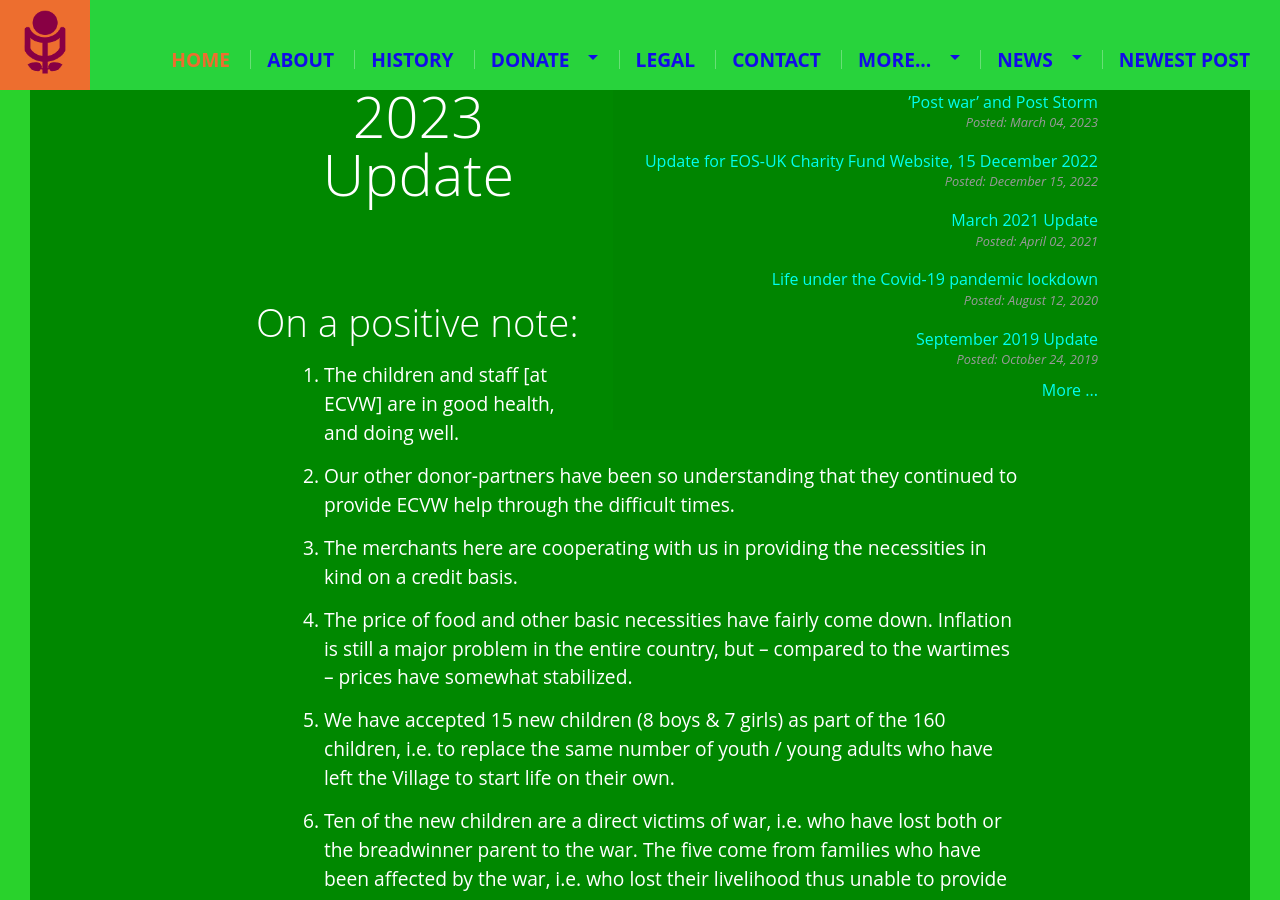
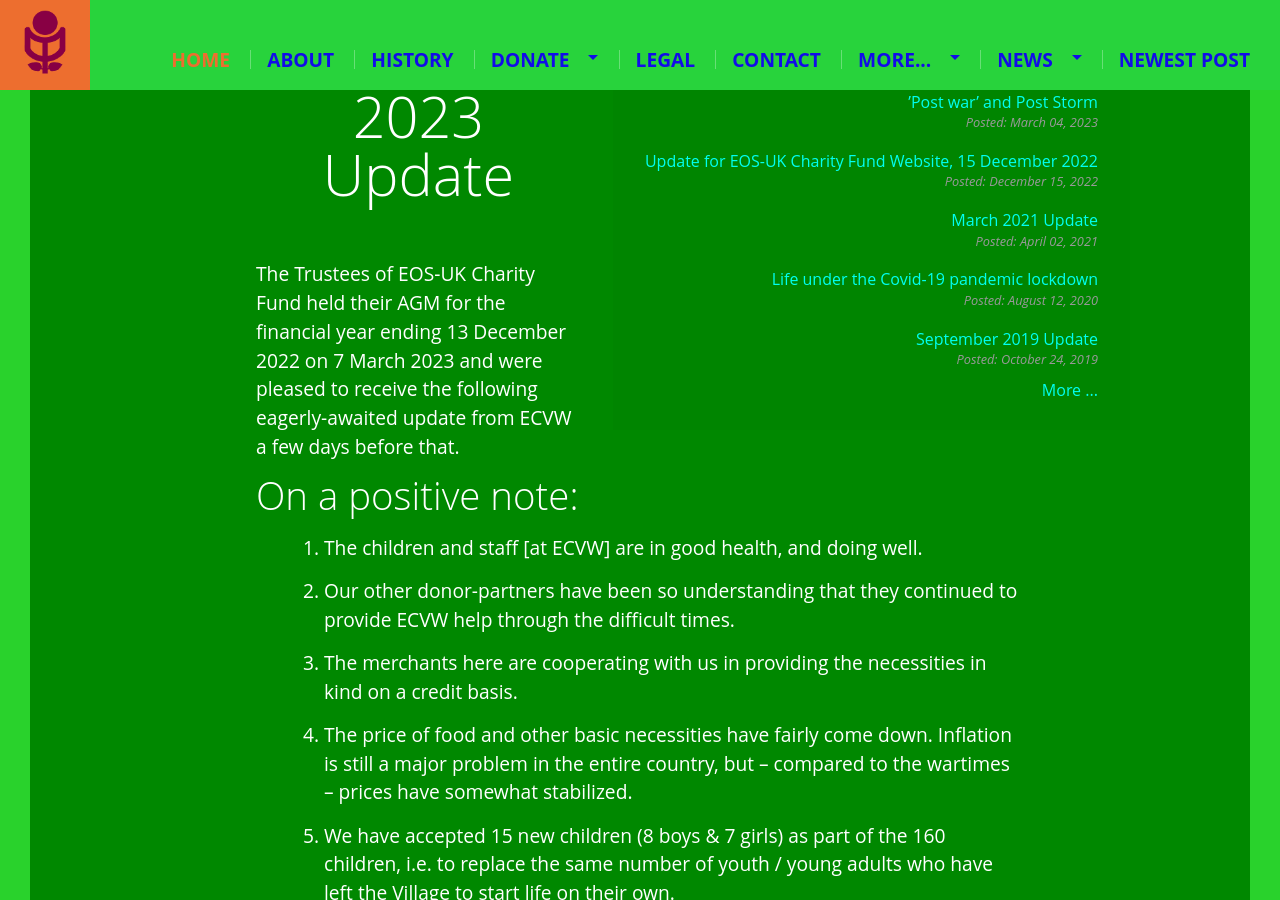
Before and after one commit to tderso/eosuk.github.io, a Jekyll site: the page built from _posts/2023-03-04-ECVW-March-2023-update.md, in a window 1280 px wide and 900 px high, scrolled down 687 px. Built offline with Jekyll 4.4.1, drawn with Linux system fonts in a browser that asks for light colours; some of the changed text lies outside the part shown.

Commit message:
Edit 4 March Update:

```diff
--- a/_posts/2023-03-04-ECVW-March-2023-update.md
+++ b/_posts/2023-03-04-ECVW-March-2023-update.md
@@ -9,9 +9,14 @@ postFooter: All the photos on this page are courtesy of EWCV. Futher information
 ---
 
 <div>
-  <!-- h3>’Post war’ and Post Storm update received by EOS-UK Charity Fund on 4 March 2023</h3 -->
-  <h1>4 March 2023 Update</h1>
-  <p>&nbsp;</p>
+   <h1>4 March 2023 Update</h1>
+  <div>
+    <p>
+      The Trustees of EOS-UK Charity Fund held their AGM for the financial year ending 13 December 2022
+      on 7 March 2023 and were pleased to receive the following eagerly-awaited update from ECVW a few
+      days before that.
+    </p>
+  </div>
   <h2>On a positive note:</h2>
   <ol class="pl-5">
     <li><p>
@@ -33,7 +38,7 @@ postFooter: All the photos on this page are courtesy of EWCV. Futher information
       We have accepted 15 new children (8 boys & 7 girls) as part of the 160 children, i.e. to replace the same number of youth / young adults who have left the Village to start life on their own.
     </p></li>
     <li><p>
-      Ten of the new children are a direct victims of war, i.e. who have lost both or the breadwinner parent to the war. The five come from families who have been affected by the war, i.e. who lost their livelihood thus unable to provide for their children.
+      Ten of the new children are direct victims of war, i.e. who have lost both or the breadwinner parent to the war. The five come from families who have been affected by the war, i.e. who lost their livelihood thus unable to provide for their children.
     </p></li>
     <li><p>
       As communicated before, our desire is to bring the number of children to a total of 200. However, that has to wait until financing is somehow secured.
```
Also changed, not shown: 2 other files.
